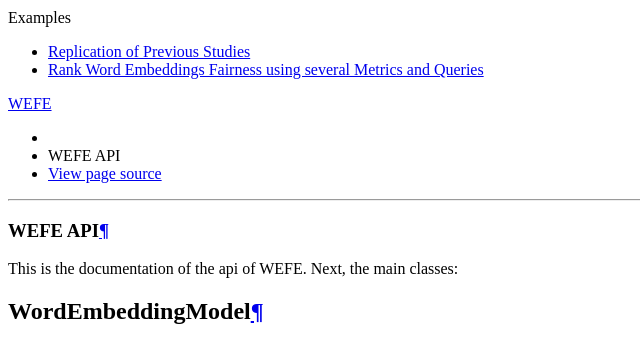
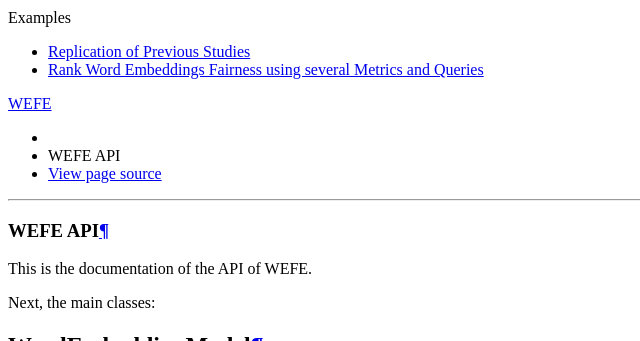
Before and after one commit to dccuchile/wefe, a Sphinx documentation site: the page built from doc/api.rst, in a window 1280 px wide and 900 px high, scrolled down 496 px, cut to the strip 0-341 px from the top of the window. Shown: the whole strip, without its empty margins (0-640 px from the left). Built offline with Sphinx 7.4.7 and the Read the Docs theme 2.0.0, drawn with Linux system fonts in a browser that asks for light colours.

Commit message:
Grammar checking 3

```diff
--- a/doc/api.rst
+++ b/doc/api.rst
@@ -2,7 +2,10 @@
 WEFE API
 ========
 
-This is the documentation of the api of WEFE. Next, the main classes:
+This is the documentation of the API of WEFE.
+
+
+Next, the main classes:
 
 .. currentmodule:: wefe
 
```
